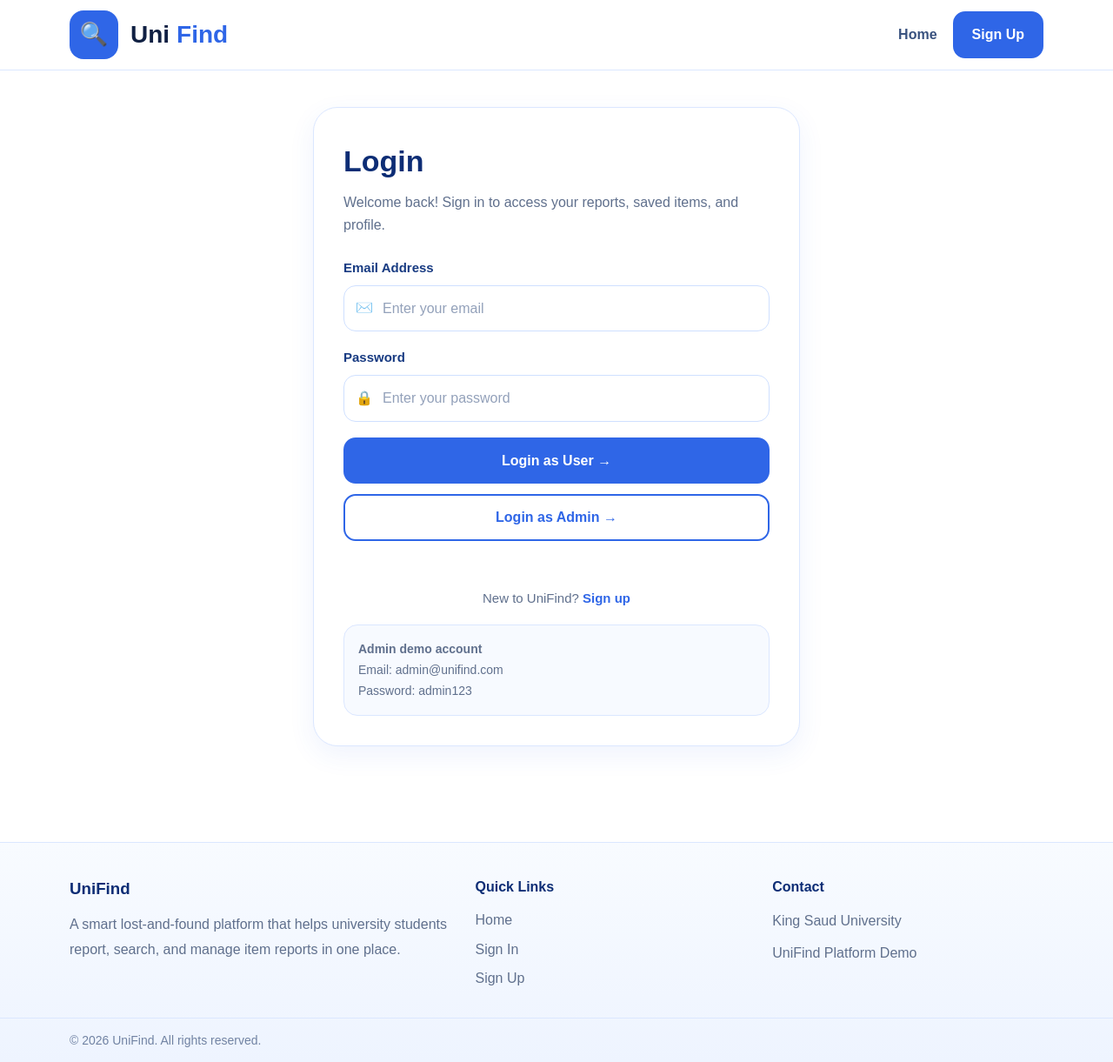
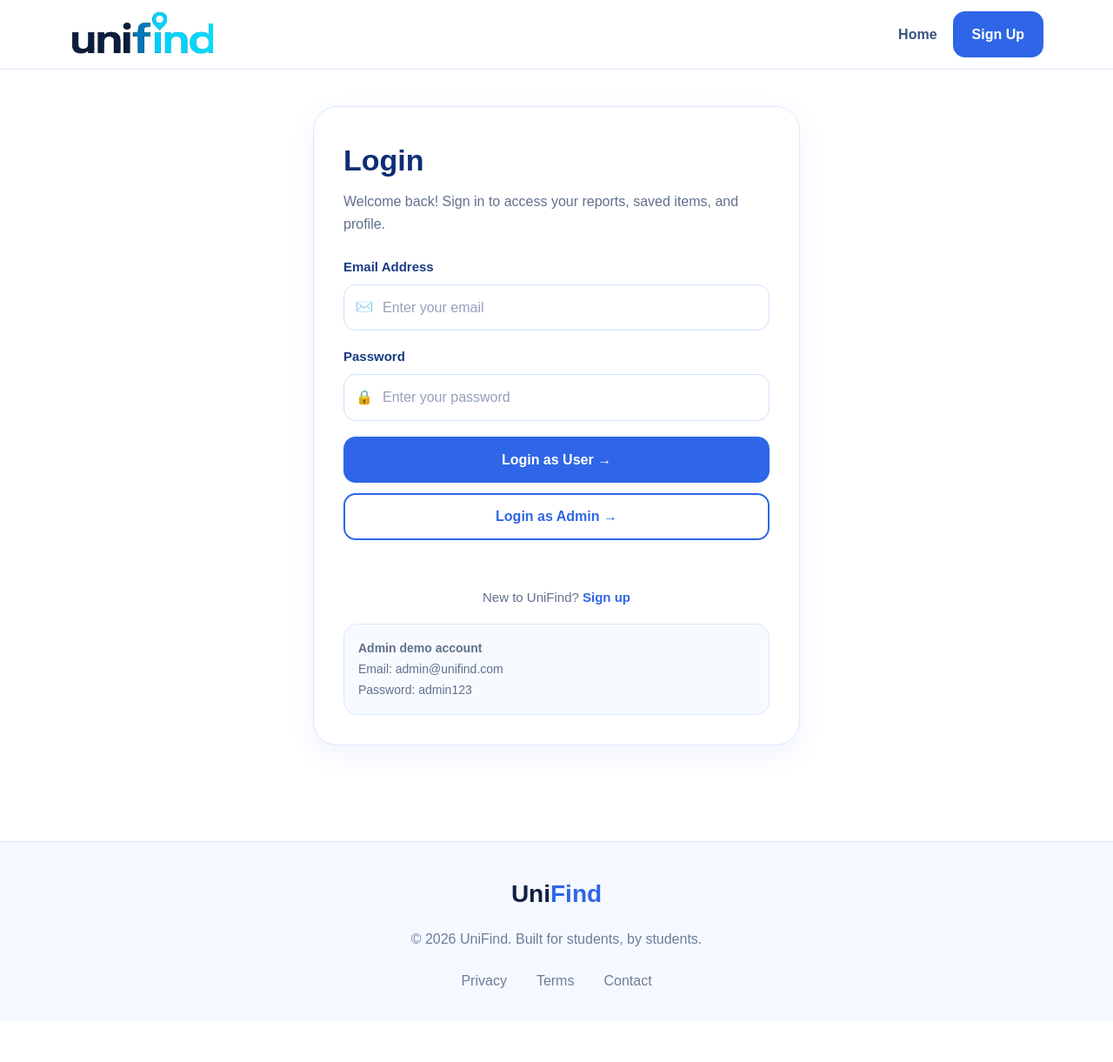
Before and after one commit to leen686/Unifind, a PHP site: page /login.html in a window 1280 px wide. Shown: the whole page at 87% size. After the commit the page ends 1136 px from the top, so only its background shows below. Run offline with PHP 8.4, Linux system fonts and the light colour scheme.

Commit message:
حطيت صور

```diff
--- a/app.js
+++ b/app.js
@@ -23,7 +23,7 @@ function setCurrentUser(user) {
 function getSavedReports() {
   const saved = JSON.parse(localStorage.getItem("savedReports"));
   if (saved && Array.isArray(saved)) return saved;
-  const defaultSaved = [1001, 1003];
+  const defaultSaved = [1002, 1003];
   localStorage.setItem("savedReports", JSON.stringify(defaultSaved));
   return defaultSaved;
 }
@@ -36,17 +36,6 @@ function getReports() {
 
   const sampleReports = [
     {
-      id: 1001,
-      ownerEmail: "student1@ksu.edu.sa",
-      itemName: "Student ID Card",
-      category: "ID Card",
-      description: "Blue KSU student ID card lost near the main entrance.",
-      date: "2026-03-20",
-      location: "Building 31",
-      phone: "0500000001",
-      image: DEFAULT_IMAGE,
-    },
-    {
       id: 1002,
       ownerEmail: "student1@ksu.edu.sa",
       itemName: "Black Wallet",
@@ -55,18 +44,18 @@ function getReports() {
       date: "2026-03-21",
       location: "Library",
       phone: "0500000002",
-      image: DEFAULT_IMAGE,
+      image: "images/wallet.jpeg",
     },
     {
       id: 1003,
       ownerEmail: "student2@ksu.edu.sa",
       itemName: "Car Keys",
       category: "Keys",
-      description: "Set of silver keys with a blue keychain.",
+      description: "Set of silver keys.",
       date: "2026-03-18",
       location: "Parking Area",
       phone: "0500000003",
-      image: DEFAULT_IMAGE,
+      image: "images/car key.jpeg",
     },
     {
       id: 1004,
@@ -77,7 +66,7 @@ function getReports() {
       date: "2026-03-17",
       location: "Building 5",
       phone: "0500000004",
-      image: DEFAULT_IMAGE,
+      image: "images/backpack.webp",
     },
     {
       id: 1005,
@@ -88,7 +77,7 @@ function getReports() {
       date: "2026-03-16",
       location: "Cafeteria",
       phone: "0500000005",
-      image: DEFAULT_IMAGE,
+      image: "images/airpods.webp",
     },
   ];
 
--- a/login.html
+++ b/login.html
@@ -10,13 +10,8 @@
     <header class="main-header">
       <div class="container navbar">
         <a href="index.html" class="logo">
-          <div class="logo-box">🔍</div>
-          <div class="logo-text">
-            <span class="logo-dark">Uni</span>
-            <span class="logo-blue">Find</span>
-          </div>
+          <img src="images/logo.jpeg" alt="Unified Logo" class="logo-rect" />
         </a>
-
         <nav class="nav-links">
           <a href="index.html" class="nav-link-text">Home</a>
           <a href="register.html" class="nav-btn primary-btn">Sign Up</a>
@@ -97,35 +92,18 @@
       </div>
     </main>
 
-    <footer class="site-footer professional-footer">
-      <div class="container footer-pro-grid">
-        <div>
-          <h3>UniFind</h3>
-          <p>
-            A smart lost-and-found platform that helps university students
-            report, search, and manage item reports in one place.
-          </p>
-        </div>
+    <footer class="site-footer clean-footer">
+      <div class="container clean-footer-content">
+        <h3>
+          <span class="footer-dark">Uni</span
+          ><span class="footer-blue">Find</span>
+        </h3>
+        <p>© 2026 UniFind. Built for students, by students.</p>
 
-        <div>
-          <h4>Quick Links</h4>
-          <ul class="footer-list">
-            <li><a href="index.html">Home</a></li>
-            <li><a href="login.html">Sign In</a></li>
-            <li><a href="register.html">Sign Up</a></li>
-          </ul>
-        </div>
-
-        <div>
-          <h4>Contact</h4>
-          <p>King Saud University</p>
-          <p>UniFind Platform Demo</p>
-        </div>
-      </div>
-
-      <div class="footer-bottom">
-        <div class="container">
-          <p>© 2026 UniFind. All rights reserved.</p>
+        <div class="clean-footer-links">
+          <a href="#">Privacy</a>
+          <a href="#">Terms</a>
+          <a href="#">Contact</a>
         </div>
       </div>
     </footer>
--- a/report-details.html
+++ b/report-details.html
@@ -10,11 +10,7 @@
     <header class="main-header">
       <div class="container navbar">
         <a href="index.html" class="logo">
-          <div class="logo-box">🔍</div>
-          <div class="logo-text">
-            <span class="logo-dark">Uni</span>
-            <span class="logo-blue">Find</span>
-          </div>
+          <img src="images/logo.jpeg" alt="Unified Logo" class="logo-rect" />
         </a>
 
         <nav class="nav-links nav-links-full">
--- a/reports.html
+++ b/reports.html
@@ -10,11 +10,7 @@
     <header class="main-header">
       <div class="container navbar">
         <a href="index.html" class="logo">
-          <div class="logo-box">🔍</div>
-          <div class="logo-text">
-            <span class="logo-dark">Uni</span>
-            <span class="logo-blue">Find</span>
-          </div>
+          <img src="images/logo.jpeg" alt="Unified Logo" class="logo-rect" />
         </a>
 
         <nav class="nav-links nav-links-full">
--- a/saved.html
+++ b/saved.html
@@ -10,11 +10,7 @@
     <header class="main-header">
       <div class="container navbar">
         <a href="index.html" class="logo">
-          <div class="logo-box">🔍</div>
-          <div class="logo-text">
-            <span class="logo-dark">Uni</span>
-            <span class="logo-blue">Find</span>
-          </div>
+          <img src="images/logo.jpeg" alt="Unified Logo" class="logo-rect" />
         </a>
 
         <nav class="nav-links nav-links-full">
```
Also changed, not shown: add-report.html (+2 -5 lines), admin-dashboard.html (+16 -5 lines), admin-edit-report.html (+15 -5 lines), admin-reports.html (+2 -5 lines), edit-report.html (+14 -10 lines), my-reports.html (+14 -9 lines), profile.html (+12 -33 lines), register.html (+3 -7 lines), styles.css (+21 -7 lines), images/aa.jpg (added), images/airpods.webp (added), images/backpack.webp (added), images/car key.jpeg (added), images/wallet.jpeg (added).
